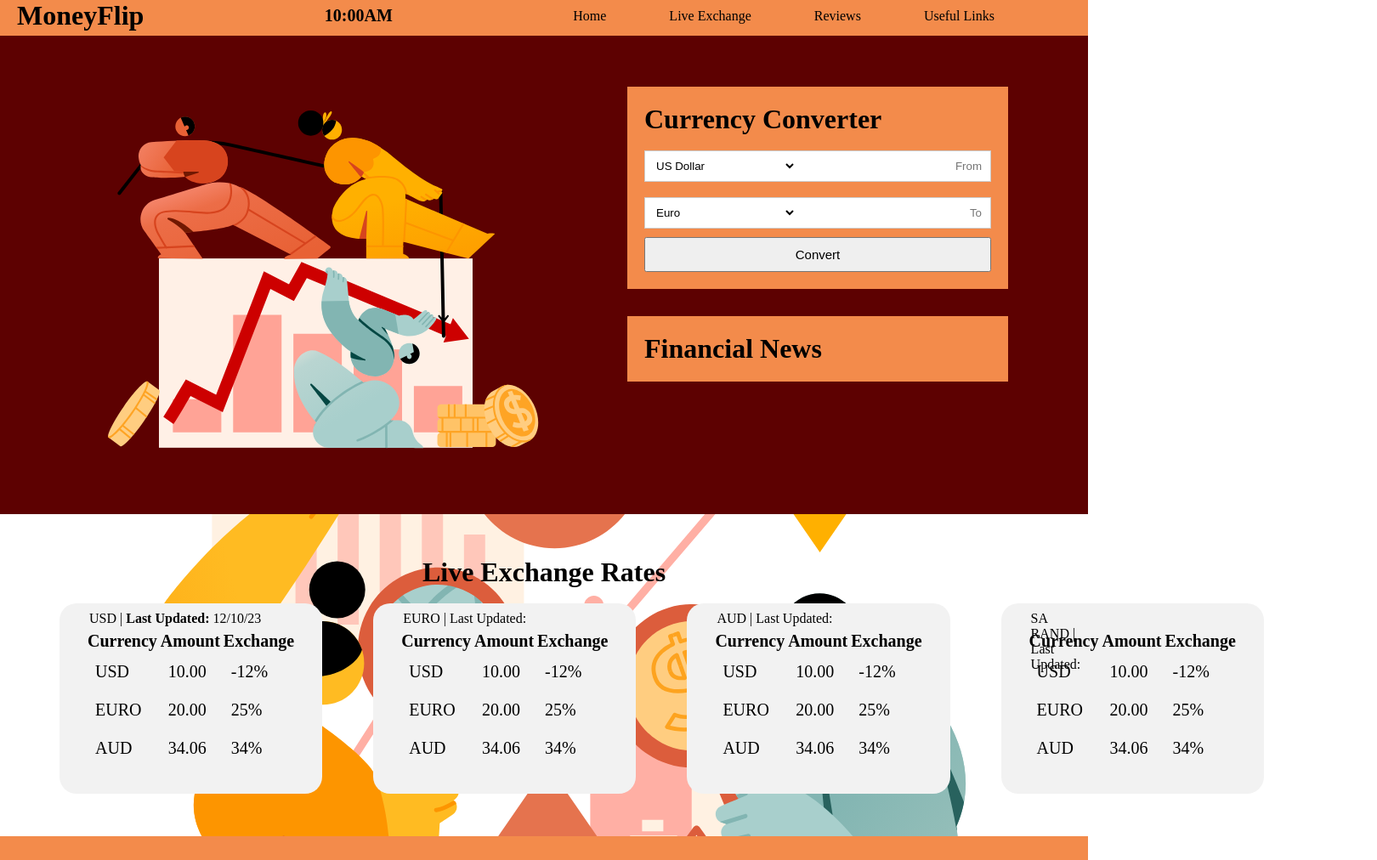
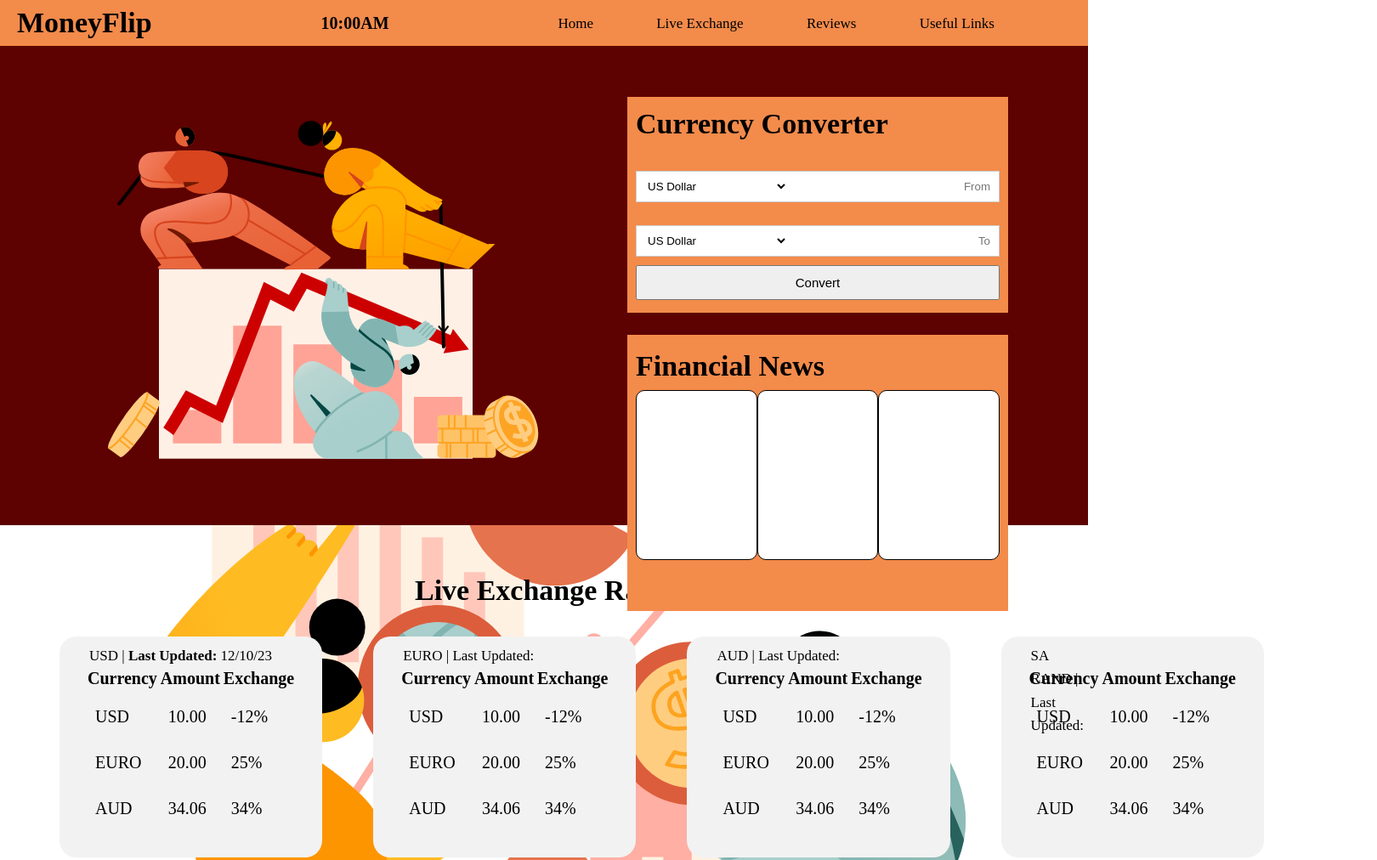
Before and after one commit to coderbenny/money-flip-V2, a plain HTML site: page public/index.html in a window 1280 px wide. Shown: the top 1012 px of the page at 85% size, 1620 px wide, since content can reach past the window. Drawn offline with Linux system fonts and the light colour scheme.

Commit message:
Added the divs inside the Financial News section

```diff
--- a/public/index.html
+++ b/public/index.html
@@ -5,7 +5,7 @@
     <meta charset="UTF-8">
     <meta name="viewport" content="width=device-width, initial-scale=1.0">
     <link rel="stylesheet" href="styles.css">
-    <script defer src="index.js"></script>
+    <!-- <script defer src="index.js"></script> -->
     <link rel="icon" class="icon>" href="./assets/icon.svg">
     <title>MoneyFlip</title>
 </head>
@@ -58,13 +58,13 @@
             </div>
             <div class="financial-news">
                 <h1>Financial News</h1>
-                <div class="news-body"></div>
+                <div class="news-body">
+                    <div class="single-card"></div>
+                    <div class="single-card"></div>
+                    <div class="single-card"></div>
+                </div>
+
             </div>
-
-            <!-- <div class="bottom-right">
-                <h1>Other News</h1>
-                <div class="news-body"></div>
-            </div> -->
 
         </div>
 
--- a/public/styles.css
+++ b/public/styles.css
@@ -3,8 +3,8 @@
     margin: 0;
 }
 
-. body {
-    font-size: 18px;
+body {
+    font-size: 17px;
     line-height: 1.6;
 }
 
@@ -14,13 +14,17 @@
     align-items: center;
     background-color: #f38b4b;
     color: black;
-    padding: 0 40px 5px 20px;
+    padding: 0 40px 0 20px;
 }
 
 .top-page a {
     text-decoration: none;
     color: black;
     margin-right: 70px;
+}
+
+.top-page a:hover{
+    color: #ffffff;
 }
 
 h4 {
@@ -46,7 +50,7 @@ h4 {
     position: absolute;
     width: 35%;
     background-color: #f38b4b;
-    padding: 20px;
+    padding: 5px 10px 15px 10px;
     margin-top: 50px;
 }
 
@@ -82,20 +86,30 @@ input {
 
 .financial-news {
     position: absolute;
-    margin-top: 320px;
-    padding: 20px;
+    margin-top: 330px;
+    padding: 10px;
     width: 35%;
+    height: 325px;
     background-color: #f38b4b;
+    display: flex;
+    flex-direction: column;
 }
 
-.bottom-right {
-    height: 17%;
-    width: 473px;
-    min-width: 30px;
-    /* position: absolute; */
-    margin-top: 550px;
-    padding: 20px;
-    background-color: #f38b4b;
+
+.single-card{
+    background-color: white;
+    width: 170px;
+    height: 200px;
+    border: 1px solid black;
+    border-radius: 10px;
+}
+
+.news-body{
+    display: flex;
+    flex-direction: row;
+    align-items: center;
+    justify-content: space-between;
+    /* border: 1px solid white; */
 }
 
 .live-rates {
```
